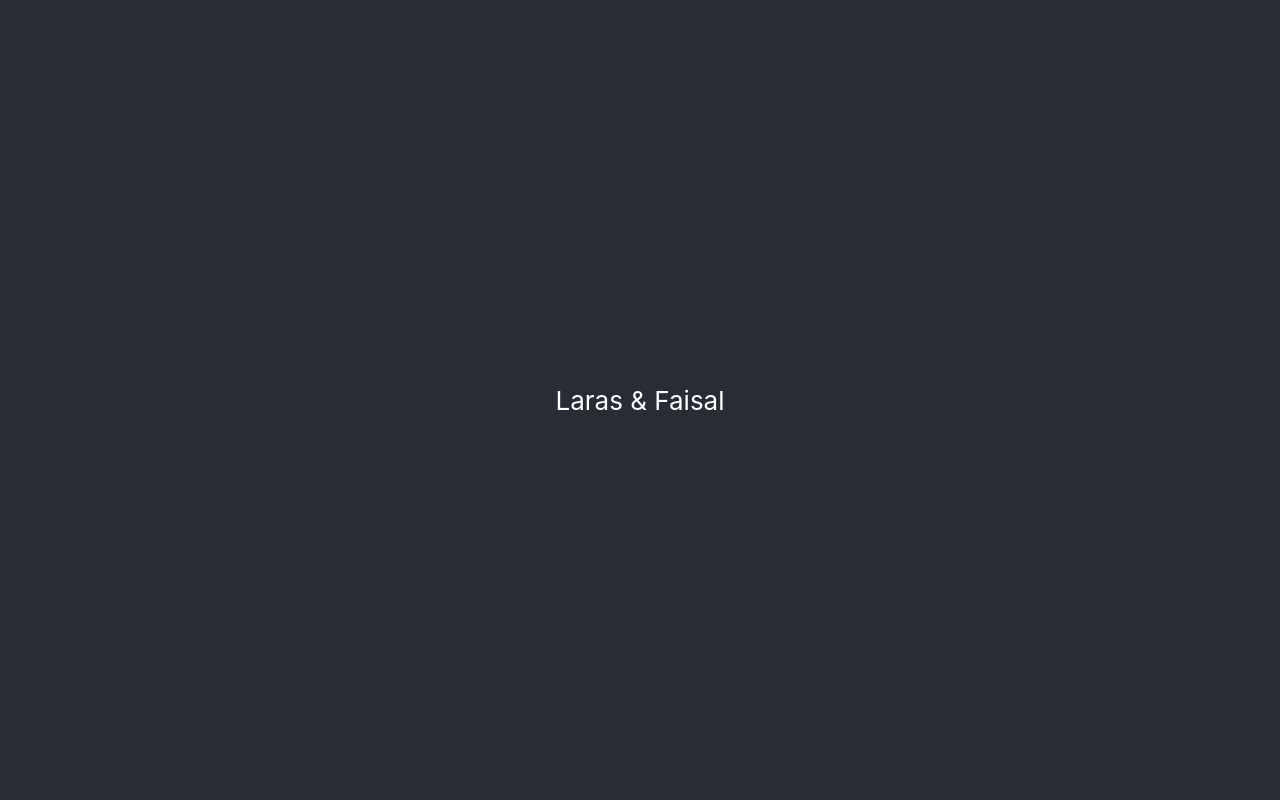
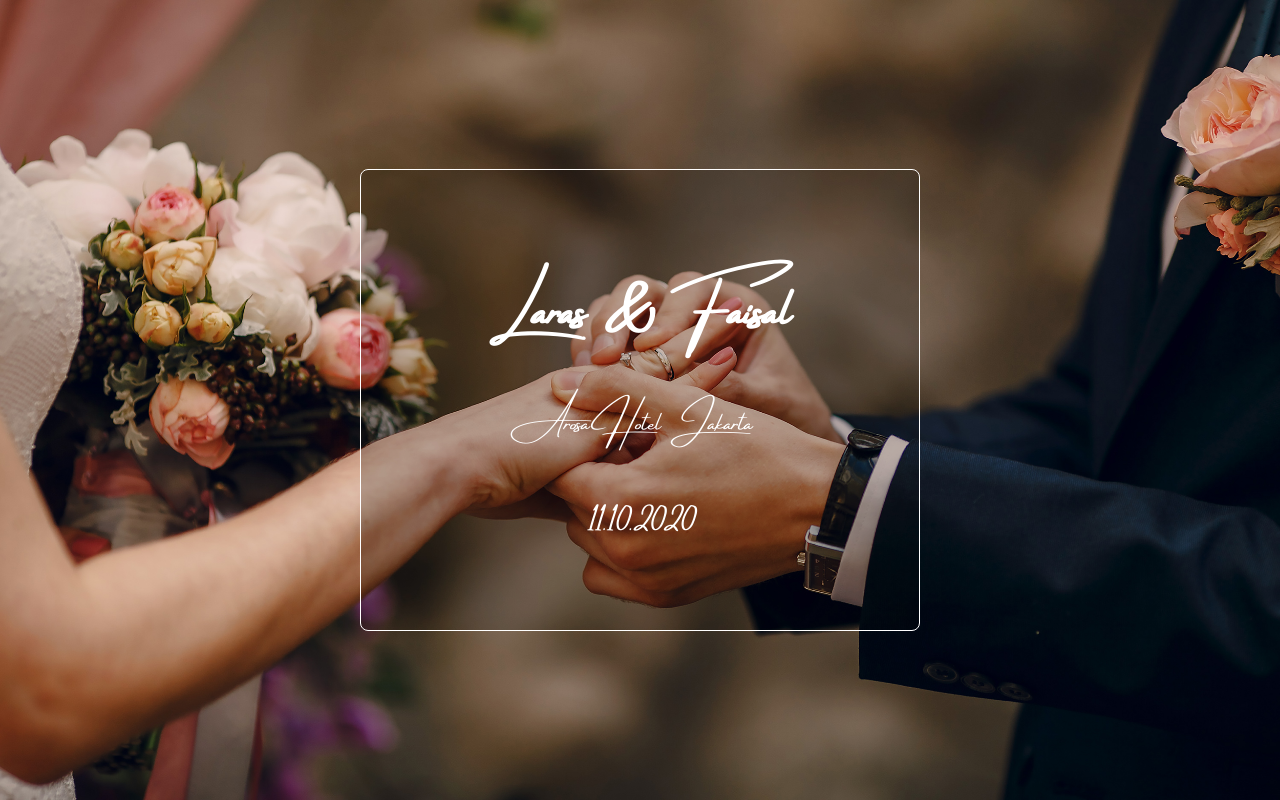
Before and after one commit to faisalridwan55/wdg-web, a React (Create React App) app: page / in a window 1280 px wide. Built offline with nearby package versions, Linux system fonts and the light colour scheme.

Commit message:
Add header

```diff
--- a/src/App.css
+++ b/src/App.css
@@ -1,10 +1,62 @@
-.header {
-  display: flex;
-  color: white;
-  min-height: 100vh;
-  align-items: center;
-  flex-direction: column;
-  justify-content: center;
-  background-color: #282c34;
-  font-size: calc(10px + 2vmin);
+@font-face {
+  font-family: 'AmsterdamFour';
+  src: local('AmsterdamFour'), url(./assets/fonts/amsterdam-four-ttf.ttf) format('truetype');
 }
+
+/* For mobile phones: */
+[class*="col-"] {
+  width: 100%;
+}
+
+
+@media only screen and (min-width: 768px) {
+
+  /* For desktop: */
+  .col-1 {
+    width: 8.33%;
+  }
+
+  .col-2 {
+    width: 16.66%;
+  }
+
+  .col-3 {
+    width: 25%;
+  }
+
+  .col-4 {
+    width: 33.33%;
+  }
+
+  .col-5 {
+    width: 41.66%;
+  }
+
+  .col-6 {
+    width: 50%;
+  }
+
+  .col-7 {
+    width: 58.33%;
+  }
+
+  .col-8 {
+    width: 66.66%;
+  }
+
+  .col-9 {
+    width: 75%;
+  }
+
+  .col-10 {
+    width: 83.33%;
+  }
+
+  .col-11 {
+    width: 91.66%;
+  }
+
+  .col-12 {
+    width: 100%;
+  }
+}
--- a/src/App.js
+++ b/src/App.js
@@ -1,12 +1,13 @@
 import React from "react";
 import "./App.css";
+
+import Header from "./components/Header";
 
 function App() {
   return (
     <div>
-      <header className="header">
-        <p>Laras & Faisal</p>
-      </header>
+      <Header />
+      <div></div>
     </div>
   );
 }
--- /dev/null
+++ b/src/components/Header/index.css
@@ -0,0 +1,34 @@
+.header {
+  display: flex;
+  min-height: 40vh;
+  align-items: center;
+  flex-direction: column;
+  justify-content: center;
+  background-color: #282c34;
+  background-size: 100% 100%;
+  background-repeat: no-repeat;
+  background-image: url("./BG.jpg");
+}
+
+.title-bg {
+  display: flex;
+  color: #fff;
+  font-family: 'AmsterdamFour';
+  padding: 5% 10%;
+  border-radius: 8px;
+  align-items: center;
+  flex-direction: column;
+  justify-content: center;
+  background: rgba(0, 0, 0, .2);
+  border: 1px solid #fff;
+}
+
+.space {
+  margin: 5% 0
+}
+
+@media only screen and (min-width: 768px) {
+  .header {
+    min-height: 100vh;
+  }
+}
--- /dev/null
+++ b/src/components/Header/index.js
@@ -0,0 +1,16 @@
+import React from "react";
+import "./index.css";
+
+function Header() {
+  return (
+    <header className="header">
+      <div className="title-bg">
+        <div className="title">Laras & Faisal</div>
+        <div className="space">Arosa Hotel Jakarta</div>
+        <div className="space">11.10.2020</div>
+      </div>
+    </header>
+  );
+}
+
+export default Header;
--- a/src/index.css
+++ b/src/index.css
@@ -1,13 +1,30 @@
 body {
   margin: 0;
+  font-size: 0.5rem;
   font-family: -apple-system, BlinkMacSystemFont, 'Segoe UI', 'Roboto', 'Oxygen',
     'Ubuntu', 'Cantarell', 'Fira Sans', 'Droid Sans', 'Helvetica Neue',
     sans-serif;
   -webkit-font-smoothing: antialiased;
   -moz-osx-font-smoothing: grayscale;
+
+}
+
+.title {
+  font-size: 2rem;
+  font-weight: bold;
 }
 
 code {
   font-family: source-code-pro, Menlo, Monaco, Consolas, 'Courier New',
     monospace;
 }
+
+@media only screen and (min-width: 768px) {
+  body {
+    font-size: 1.5rem;
+  }
+
+  .title {
+    font-size: 3rem;
+  }
+}
```
Also changed, not shown: src/assets/fonts/amsterdam-four-ttf.ttf (added), src/components/Header/BG.jpg (added).
